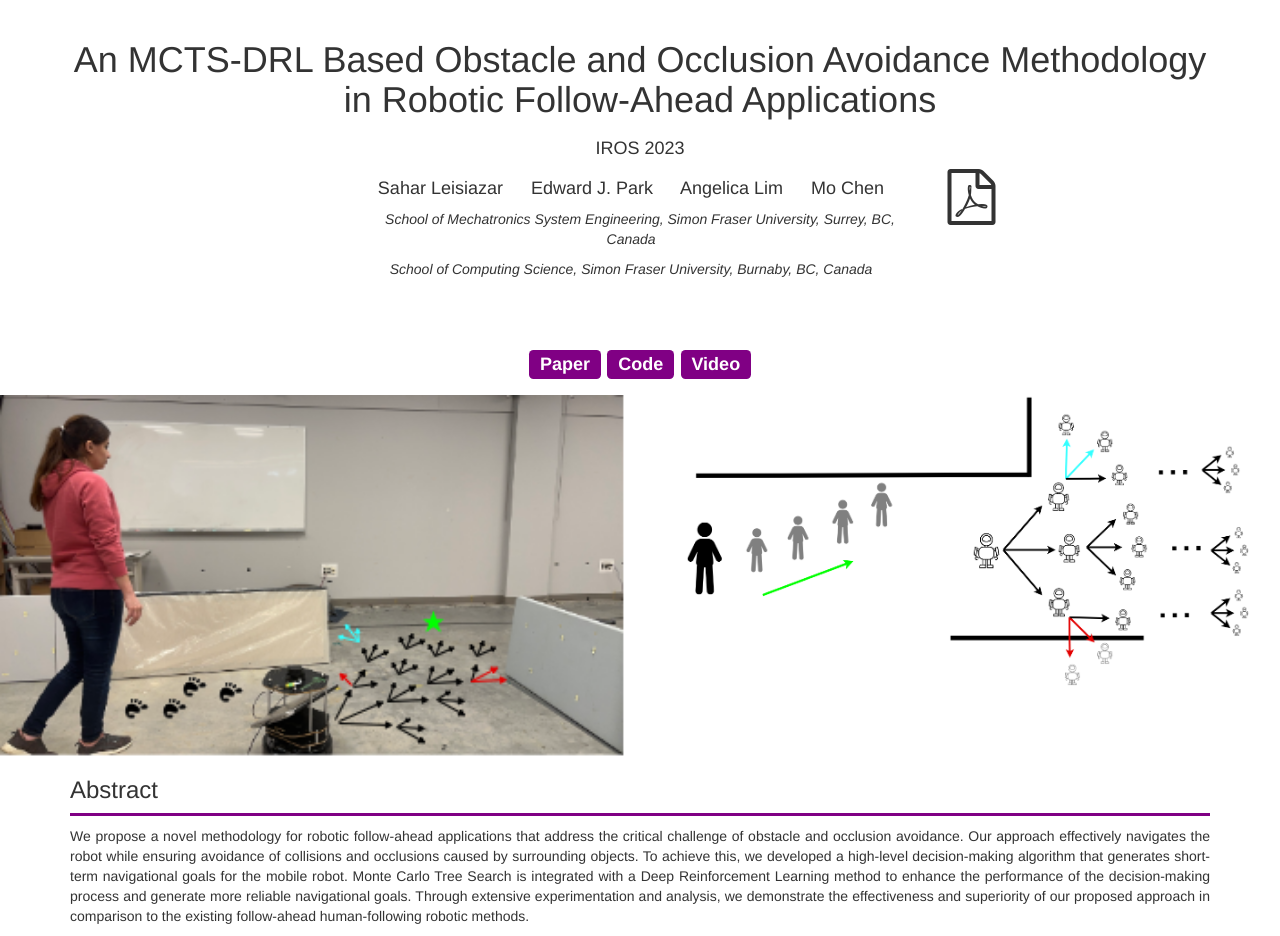
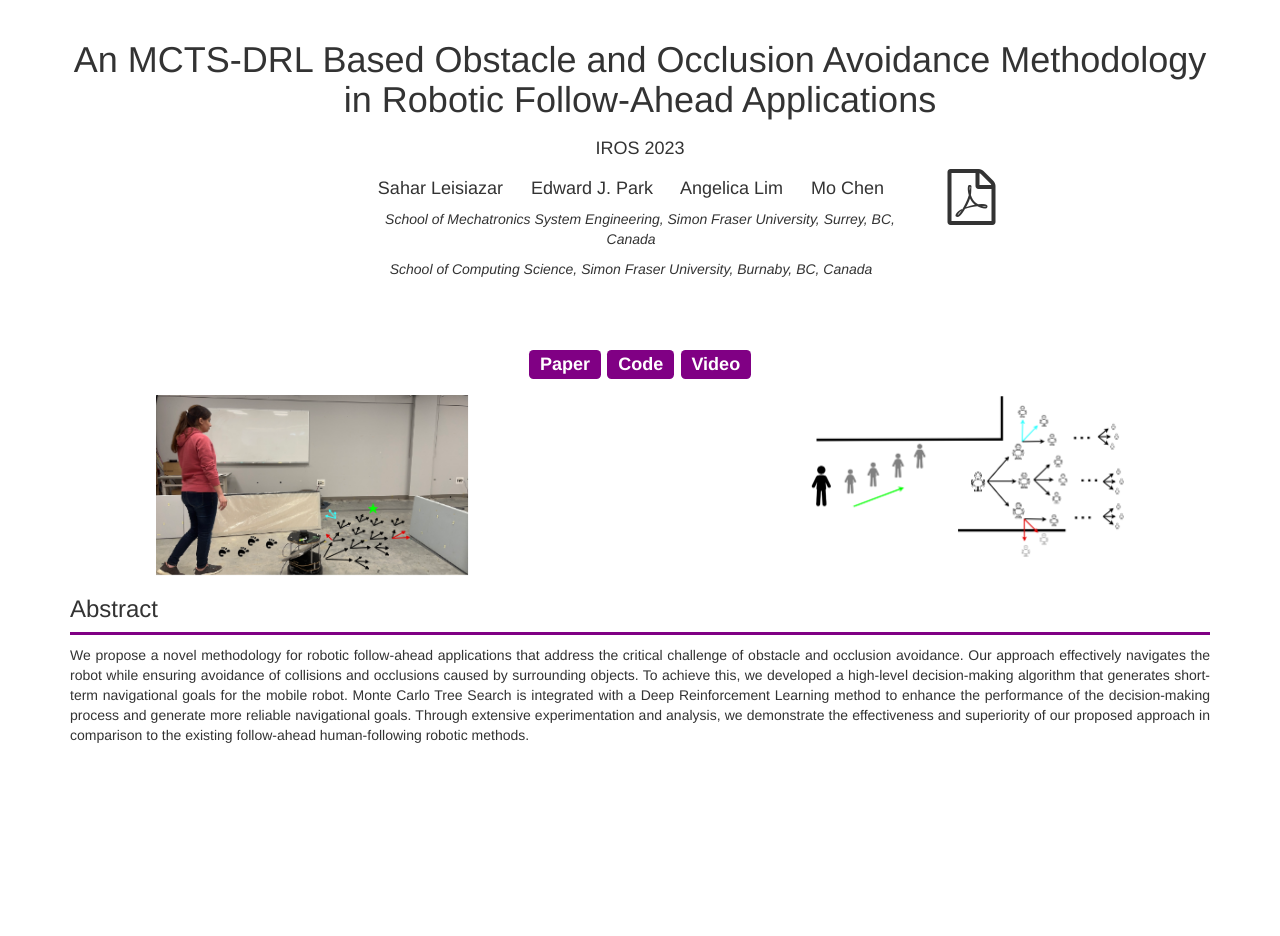
Before and after one commit to saharLeisiazar/saharleisiazar.github.io, a plain HTML site: page follow-ahead/index.html in a window 1280 px wide. After the commit the page ends 800 px from the top, so only its background shows below. Drawn offline with nearby package versions, Linux system fonts and the light colour scheme.

Commit message:
coverimage

```diff
--- a/follow-ahead/index.html
+++ b/follow-ahead/index.html
@@ -71,10 +71,10 @@
 
 <div class="row" style="text-align: center">
     <div class="col-xs-6">
-      <img src="resrc/cover-image.png" alt="dti.png" class="text-center" style="width: 100%; max-width: 900px">
+      <img src="resrc/cover-image.png" alt="dti.png" class="text-center" style="width: 50%; max-width: 900px">
     </div>
     <div class="col-xs-6">
-      <img src="resrc/MCTS-obst-avoidance.png" alt="deep_tsf.png" class="text-center" style="width: 90%; max-width: 900px">
+      <img src="resrc/MCTS-obst-avoidance.png" alt="deep_tsf.png" class="text-center" style="width: 50%; max-width: 900px">
     </div>
 </div>
 
```
